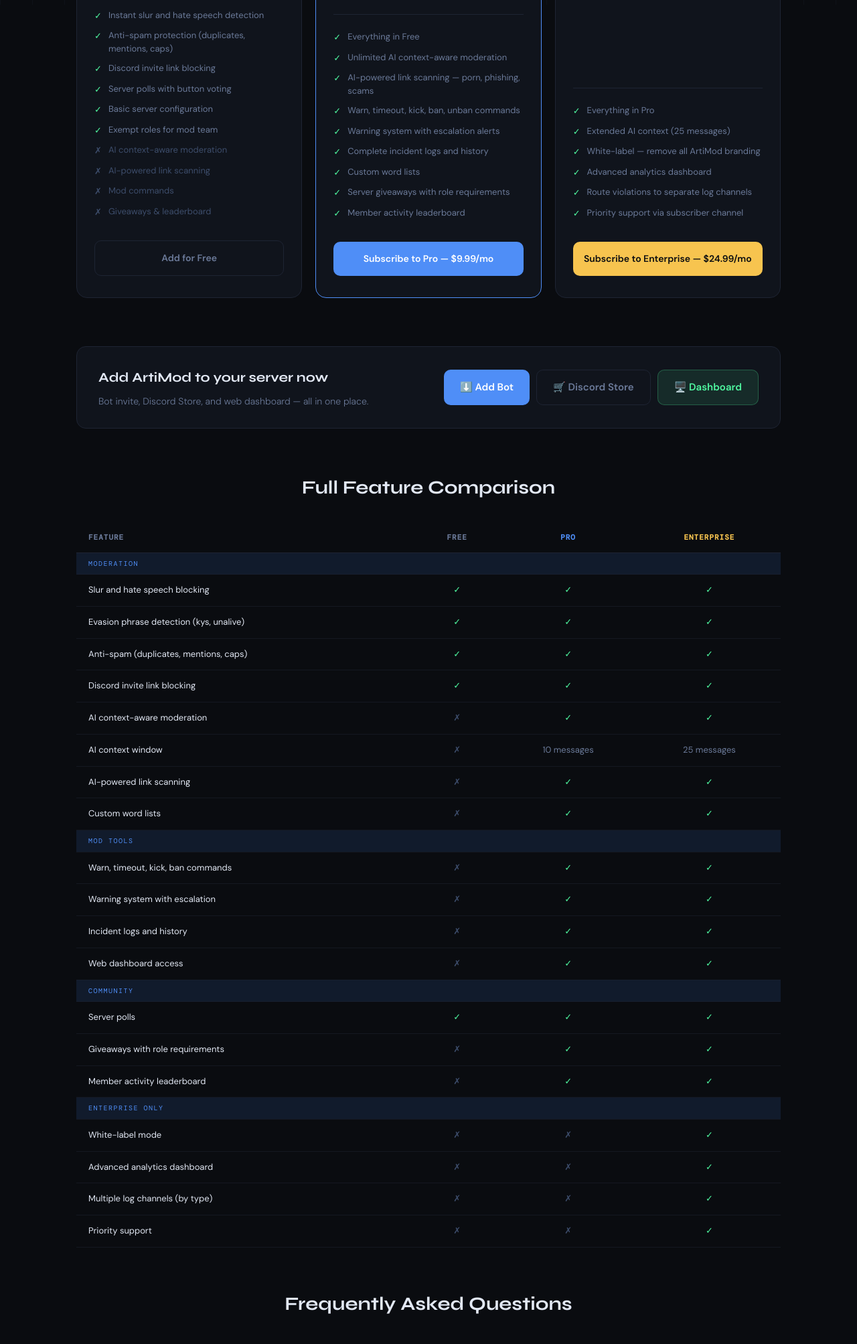
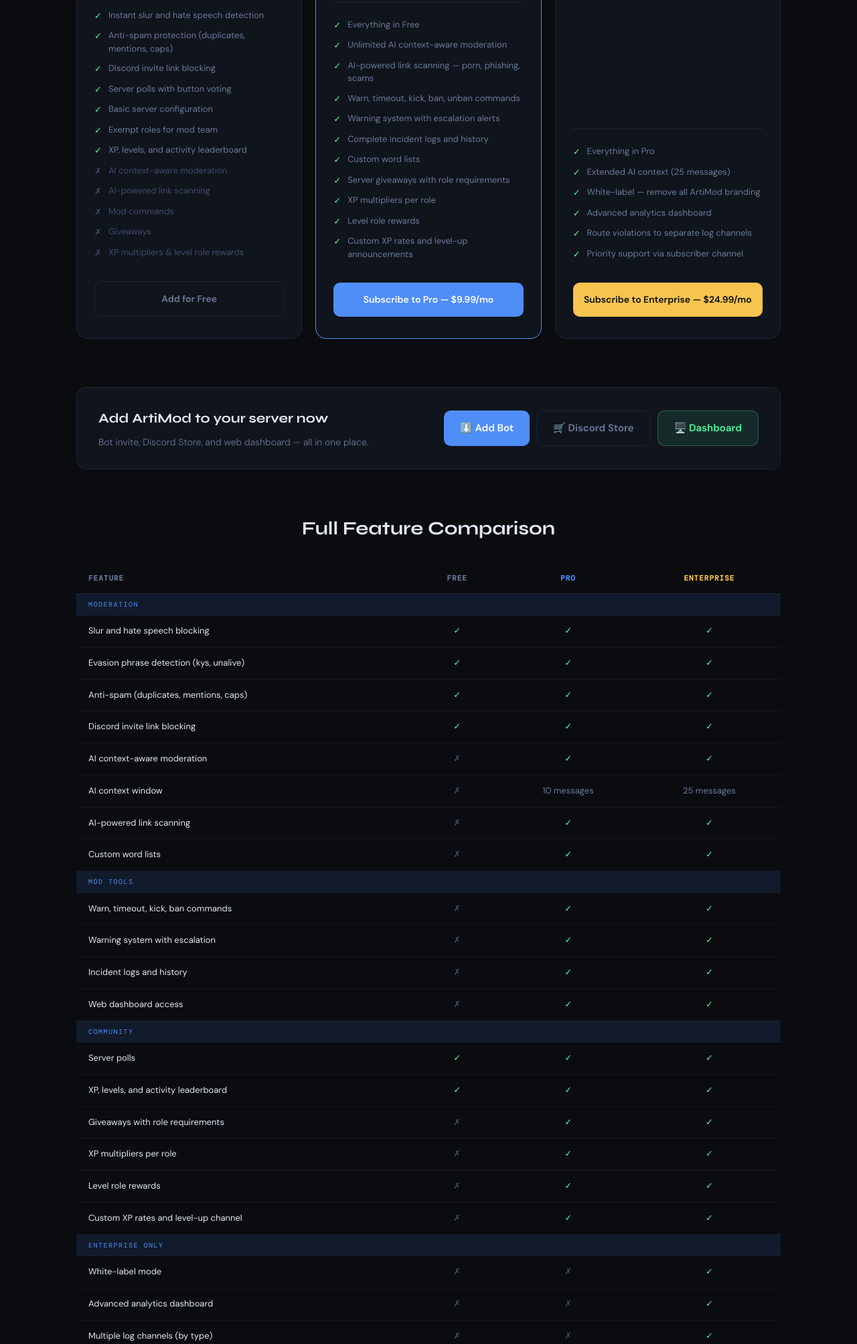
Before and after one commit to nachocheee/artimod-site, a plain HTML site: page pricing.html in a window 1280 px wide. Shown: the part 793-2800 px from the top of the page at 67% size. Drawn offline with nearby package versions, Linux system fonts and the light colour scheme.

Commit message:
v3: XP/levels now free, added multipliers and level roles to Pro features

```diff
--- a/pricing.html
+++ b/pricing.html
@@ -90,7 +90,7 @@
       <div class="price-tier">Free</div>
       <div class="price-amount">$0<span>/month</span></div>
       <div class="price-tagline">The foundation.</div>
-      <div class="price-desc">More than basic — anti-spam, invite blocking, and polls included. No credit card, no expiration, no limits on how many servers you add it to.</div>
+      <div class="price-desc">More than basic — anti-spam, invite blocking, polls, XP, and levels included. No credit card, no expiration, no limits on how many servers you add it to.</div>
       <hr class="divider">
       <ul class="feat-list">
         <li><span class="ck">✓</span> Instant slur and hate speech detection</li>
@@ -99,10 +99,12 @@
         <li><span class="ck">✓</span> Server polls with button voting</li>
         <li><span class="ck">✓</span> Basic server configuration</li>
         <li><span class="ck">✓</span> Exempt roles for mod team</li>
+        <li><span class="ck">✓</span> XP, levels, and activity leaderboard</li>
         <li class="no"><span class="xx">✗</span> AI context-aware moderation</li>
         <li class="no"><span class="xx">✗</span> AI-powered link scanning</li>
         <li class="no"><span class="xx">✗</span> Mod commands</li>
-        <li class="no"><span class="xx">✗</span> Giveaways &amp; leaderboard</li>
+        <li class="no"><span class="xx">✗</span> Giveaways</li>
+        <li class="no"><span class="xx">✗</span> XP multipliers &amp; level role rewards</li>
       </ul>
       <a href="https://discord.com/oauth2/authorize?client_id=1484932978357436578&permissions=1099780130870&scope=bot+applications.commands"
          class="price-btn btn-o" target="_blank" rel="noopener noreferrer">Add for Free</a>
@@ -125,7 +127,9 @@
         <li><span class="ck">✓</span> Complete incident logs and history</li>
         <li><span class="ck">✓</span> Custom word lists</li>
         <li><span class="ck">✓</span> Server giveaways with role requirements</li>
-        <li><span class="ck">✓</span> Member activity leaderboard</li>
+        <li><span class="ck">✓</span> XP multipliers per role</li>
+        <li><span class="ck">✓</span> Level role rewards</li>
+        <li><span class="ck">✓</span> Custom XP rates and level-up announcements</li>
       </ul>
       <a href="https://discord.com/application-directory/1484932978357436578/store/1485029594380894260"
          class="price-btn btn-p" target="_blank" rel="noopener noreferrer">Subscribe to Pro — $9.99/mo</a>
@@ -196,8 +200,11 @@
         <tr><td>Web dashboard access</td>                 <td><span class="xx">✗</span></td><td><span class="ck">✓</span></td><td><span class="ck">✓</span></td></tr>
         <tr class="cat"><td colspan="4">Community</td></tr>
         <tr><td>Server polls</td>                         <td><span class="ck">✓</span></td><td><span class="ck">✓</span></td><td><span class="ck">✓</span></td></tr>
+        <tr><td>XP, levels, and activity leaderboard</td> <td><span class="ck">✓</span></td><td><span class="ck">✓</span></td><td><span class="ck">✓</span></td></tr>
         <tr><td>Giveaways with role requirements</td>     <td><span class="xx">✗</span></td><td><span class="ck">✓</span></td><td><span class="ck">✓</span></td></tr>
-        <tr><td>Member activity leaderboard</td>          <td><span class="xx">✗</span></td><td><span class="ck">✓</span></td><td><span class="ck">✓</span></td></tr>
+        <tr><td>XP multipliers per role</td>              <td><span class="xx">✗</span></td><td><span class="ck">✓</span></td><td><span class="ck">✓</span></td></tr>
+        <tr><td>Level role rewards</td>                   <td><span class="xx">✗</span></td><td><span class="ck">✓</span></td><td><span class="ck">✓</span></td></tr>
+        <tr><td>Custom XP rates and level-up channel</td> <td><span class="xx">✗</span></td><td><span class="ck">✓</span></td><td><span class="ck">✓</span></td></tr>
         <tr class="cat"><td colspan="4">Enterprise Only</td></tr>
         <tr><td>White-label mode</td>                     <td><span class="xx">✗</span></td><td><span class="xx">✗</span></td><td><span class="ck">✓</span></td></tr>
         <tr><td>Advanced analytics dashboard</td>         <td><span class="xx">✗</span></td><td><span class="xx">✗</span></td><td><span class="ck">✓</span></td></tr>
```
Also changed, not shown: index.html (+4 -4 lines).
